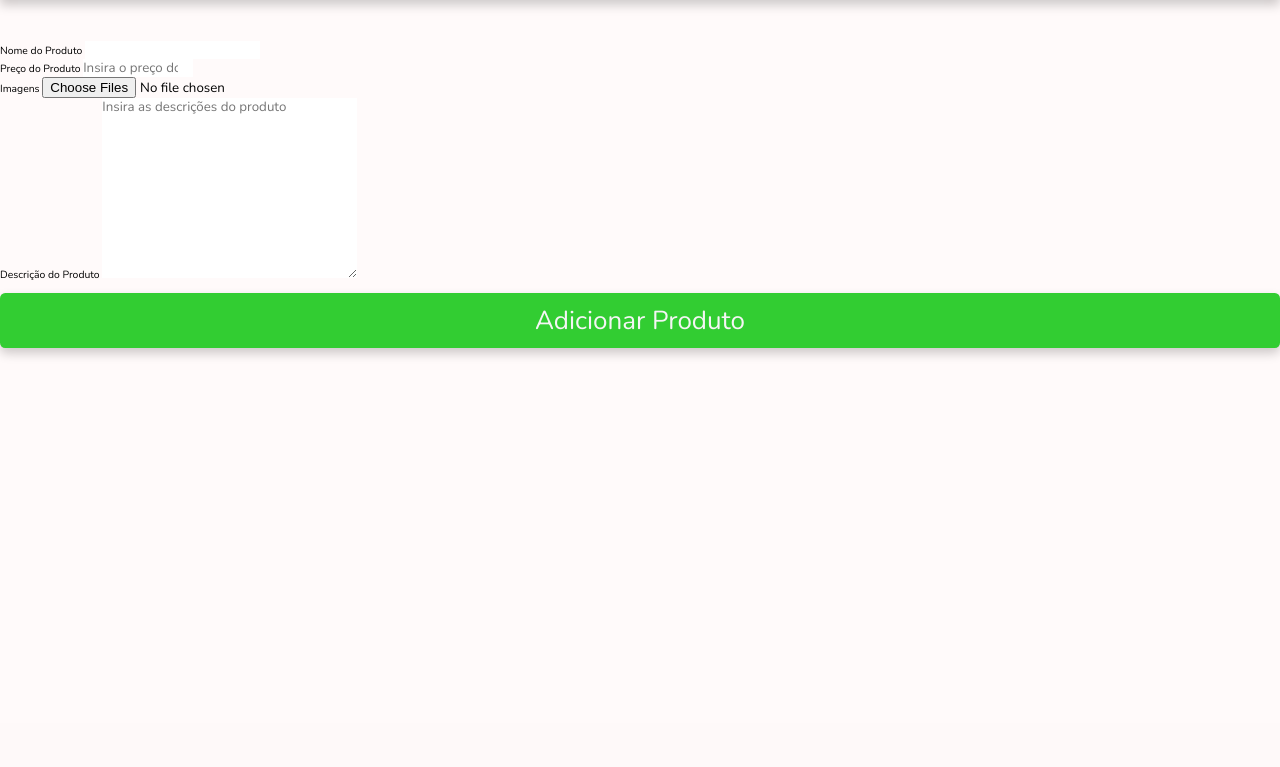
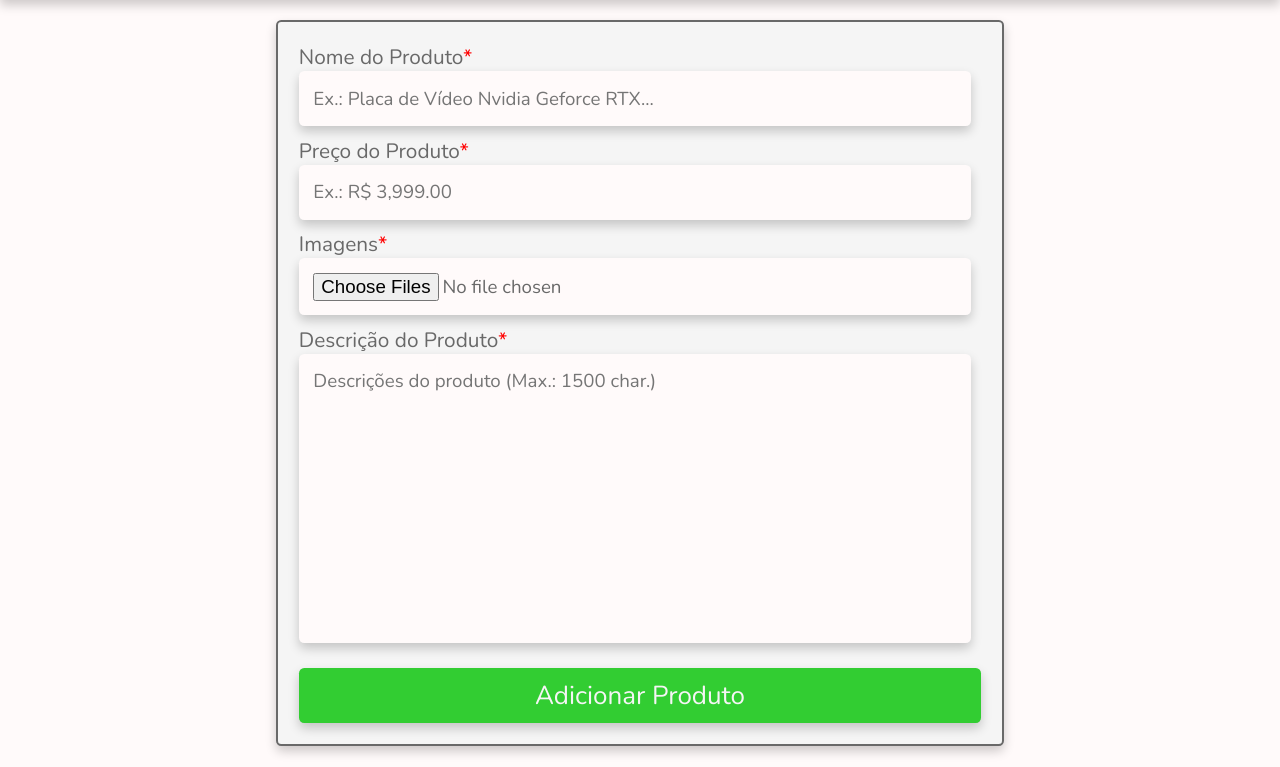
Before and after one commit to grupo-tcc-ti/pcc_emarket, a PHP site: page /produtos.php in a window 1280 px wide. Shown: the part 77-844 px from the top of the page. Before the commit the page ends 434 px from the top, so only its background shows below. Run offline with PHP 8.4, Linux system fonts and the light colour scheme; the visitor is signed in with stand-in values (Sample User, id 1).

Commit message:
Update produto

```diff
--- a/admin/produtos.php
+++ b/admin/produtos.php
@@ -6,6 +6,59 @@ $admin_id = $_SESSION['admin_id'];
 
 if (!isset($admin_id)) {
     header('location:../components/admin_header.php');
+}
+
+if (isset($_POST['add_produto'])){
+    $nome = $_POST['nome'];
+    $nome = filter_var($nome, FILTER_SANITIZE_FULL_SPECIAL_CHARS);
+    $descricao = $_POST['descricao'];
+    $descricao = filter_var($descricao, FILTER_SANITIZE_FULL_SPECIAL_CHARS);
+    $preco = $_POST['preco'];
+    $preco = filter_var($preco, FILTER_SANITIZE_FULL_SPECIAL_CHARS);
+
+    $select_produtos = $conn->prepare("SELECT * FROM `produtos` WHERE nome = ?");
+    $select_produtos->execute([$nome]);
+
+    $name_valid = $path_valid = $size_valid = false;
+
+    //Verifica se produto com mesmo nome
+    if ($select_produtos->rowCount() > 0) {
+        $message[] = 'Um produto com o mesmo nome ja existe!';
+        $name_valid = false;
+    }
+    else { $name_valid = true; }
+    //continua procedimento
+    $image = array_filter($_FILES['image']['name']); //O nome original do arquivo na máquina do cliente.
+    $image = filter_var($image, FILTER_SANITIZE_FULL_SPECIAL_CHARS); //filtrar processo de arquivos e caracteres especiais
+    $total_imgfiles = count($_FILES['image']['name']); //Contar o numero de arquivos na array
+    //Loop através da array image
+    for( $i=0 ; $i < $total_imgfiles ; $i++ ) {
+        //O caminho temporario do arquivos é armazenado
+        //tmp_name O nome temporário com o qual o arquivo enviado foi armazenado no servidor.
+        $image_tmp = $_FILES['image']['tmp_name'][$i];
+        //Verifica se caminho vazio
+        if ($image_tmp != ""){
+            //Configura novo caminho
+            $image_folder = "../uploaded_imgs/".$_FILES['image']['name'][$i];
+            //O arquivo e enviado ao caminho temporario
+            if(move_uploaded_file($image_tmp, $image_folder)) { $path_valid = true; }
+        }
+        //Verifica o tamanho do arquivo
+        $image_size = $_FILES['image']['size'][$i]; //O tamanho, em bytes, do arquivo enviado.
+        if ($image_size > 2000000){
+            $message[] = 'Tamanho do arquivo é maior que o permitido!';
+            $size_valid = false;
+        }else {$size_valid = true;}
+    }
+    //Confirma se imagens validas
+    if ($name_valid && $path_valid && $size_valid){
+    //insere o produto
+    $inserir_produto = $conn->prepare("INSERT INTO `produtos` (nome, descricao, preco, image)
+    VALUES (?,?,?,?)");
+    $inserir_produto->execute([$nome, $descricao, $preco, $image]);
+    $message[] = 'Produto adicionado com sucesso!';
+    }
+    // $image_tmp_folder = '../uploaded_imgs/'.$image; //old
 }
 
 ?>
@@ -27,30 +80,31 @@ if (!isset($admin_id)) {
 <body>
 <?php include '../components/admin_header.php';?>
 
-<section class="add-produtos"></section>
+<section class="add-produtos">
     <form action="" method="post" enctype="multipart/form-data">
         <div class="flex">
-            <div class="inputBox">
-                <span required-field>Nome do Produto</span>
-                <input type="text" name="nome" required
-                palceholder="Insira o nome do produto" maxlength="100" class="box">
-            </div>
-            <div class="inputBox"></div>
-            <span required-field>Preço do Produto</span>
-            <input type="number" name="preco" class="box" required
-            placeholder="Insira o preço do produto" min="0" max="9999999999" onclick="if(this.value.length == 100) return false;">
+            <div class="inputbox">
+                <span class="prod-title required-field">Nome do Produto</span>
+                <input type="text" name="nome" class="box" required
+                placeholder="Ex.: Placa de Vídeo Nvidia Geforce RTX..." maxlength="100">
+            </div><br>
+            <div class="inputbox">
+                <span class="prod-title required-field">Preço do Produto</span>
+                <input type="number" name="preco" class="box" required
+                placeholder="Ex.: R$ 3,999.00" min="0" max="9999999999" step="any" onclick="if(this.value.length == 100) return false;">
+            </div><br>
+            <div class="inputbox">
+                <span class="prod-title required-field">Imagens</span>
+                <input type="file" name="image[]" class="box" required
+                accept="image/jpg, image/jpeg, image/png, image/webp" multiple>
+            </div><br>
+            <div class="inputbox">
+                <span class="prod-title required-field">Descrição do Produto</span>
+                <textarea name="descricao" class="box" required cols="50" rows="10"
+                placeholder="Descrições do produto (Max.: 1500 char.)" maxlength="1500" ></textarea>
+            </div><br>
+            <input type="submit" value="Adicionar Produto" name="add_produto" class="btn">
         </div>
-        <div class="inputBox">
-            <span required-field>Imagens</span>
-            <input type="file" name="image" class="box" required
-            accept="image/jpg, image/jpeg, image/png, image/webp" multiple>
-        </div>
-        <div class="inputBox">
-            <span required-field>Descrição do Produto</span>
-            <textarea name="descricao" class="box" cols="30" rows="10"required
-            placeholder="Insira as descrições do produto" maxlength="500"></textarea>
-        </div>
-        <input type="submit" value="Adicionar Produto" name="add_produto" class="btn">
     </form>
 </section>
 
--- a/css/admin_stylesheet.css
+++ b/css/admin_stylesheet.css
@@ -348,6 +348,69 @@ section.dashboard .box-container .box p {
     box-shadow: var(--box-shadow);
 }
 
+.add-produtos .required-field::after{
+    content: "*";
+    color: red;
+}
+
+/* .add-produtos .required-field:hover{
+
+} */
+
+.add-produtos form {
+    margin: 0 auto;
+    max-width: 70rem;
+    background-color: var(--white);
+    border-radius: .5rem;
+    box-shadow: var(--box-shadow);
+    border: var(--border);
+    padding: 2rem;
+
+}
+
+.add-produtos form .flex {
+    display: flex;
+    flex-wrap: wrap;
+    gap: 1rem;
+}
+
+.add-produtos form .flex .inputbox {
+    flex: 1 1 40rem;
+}
+
+.add-produtos form .flex .inputbox span{
+    font-size: 2rem;
+    color: var(--black);
+}
+
+.add-produtos form .flex .inputbox textarea[name=descricao]{
+    resize: none;
+}
+
+
+.add-produtos form .flex .inputbox .box {
+    background-color: var(--light-bg);
+    box-shadow: var(--box-shadow);
+    width: 100%;
+    padding: 1.4rem;
+    font-size: 1.8rem;
+    color: var(--black);
+    border-radius: .5rem;
+}
+
+
+
+
+
+
+
+
+
+
+
+
+
+
 @media (max-width:920px) {
     html {
         font-size: 55%;
--- a/database/emarket_2.sql
+++ b/database/emarket_2.sql
@@ -49,11 +49,11 @@ DEFAULT CHARACTER SET = utf8mb4;
 -- Table `emarket`.`produtos`
 -- -----------------------------------------------------
 CREATE TABLE IF NOT EXISTS `emarket`.`produtos` (
-  `codProduto` INT(100) NOT NULL,
+  `codProduto` INT(100) NOT NULL AUTO_INCREMENT,
   `nome` VARCHAR(100) NOT NULL,
-  `descricao` VARCHAR(500) NOT NULL,
+  `descricao` VARCHAR(1500) NOT NULL,
   `preco` DOUBLE NOT NULL,
-  `image` VARCHAR(1000) NOT NULL,
+  `image` VARCHAR(10000) NOT NULL,
   PRIMARY KEY (`codProduto`))
 ENGINE = InnoDB
 DEFAULT CHARACTER SET = utf8mb4;
--- a/database/emarket_script.sql
+++ b/database/emarket_script.sql
@@ -1,3 +1,3 @@
 use emarket;
 INSERT INTO `emarket`.`usuarios` (`nome`, `email`, `senha`) VALUES ('admin', 'admin@gmail.com', SHA1('12345678Abcd@'));
-INSERT INTO `emarket`.`admins` (`nome`, `senha`) VALUES ('admin', SHA1('1234'));
+INSERT INTO `emarket`.`admins` (`nome`, `senha`) VALUES ('admin', SHA1('1234')), ('Gabs', SHA1('1234'));
```
Also changed, not shown: image/produtos/smarttv1.jpg (added), image/produtos/smarttv2.jpg (added), image/produtos/smarttv3.jpg (added), image/produtos/smarttv4.jpg (added), image/produtos/smarttv5.jpg (added), image/produtos/smarttv6.jpg (added), image/produtos/smarttv7.jpg (added), uploaded_imgs/smarttv1.jpg (added), uploaded_imgs/smarttv2.jpg (added), uploaded_imgs/smarttv3.jpg (added), uploaded_imgs/smarttv4.jpg (added), uploaded_imgs/smarttv5.jpg (added), uploaded_imgs/smarttv6.jpg (added), uploaded_imgs/smarttv7.jpg (added).
